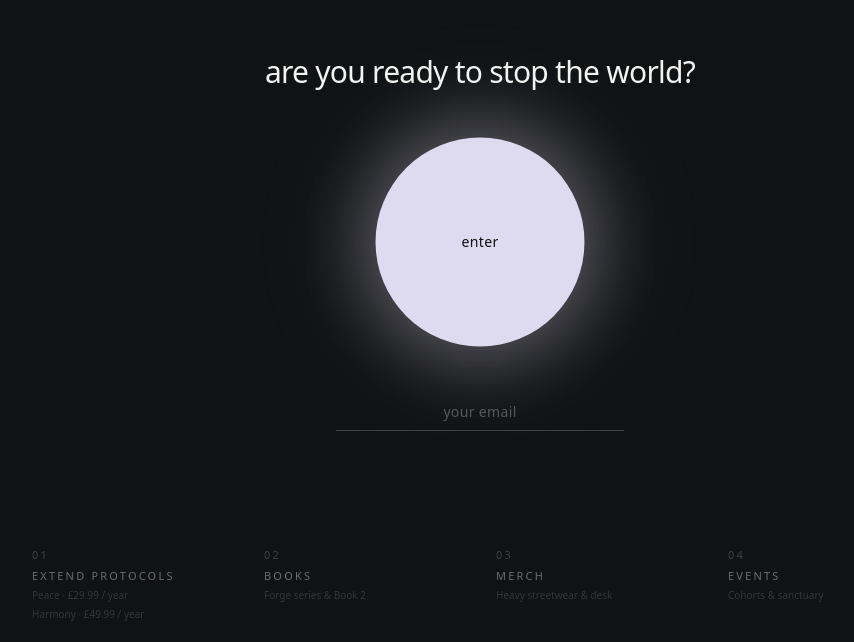
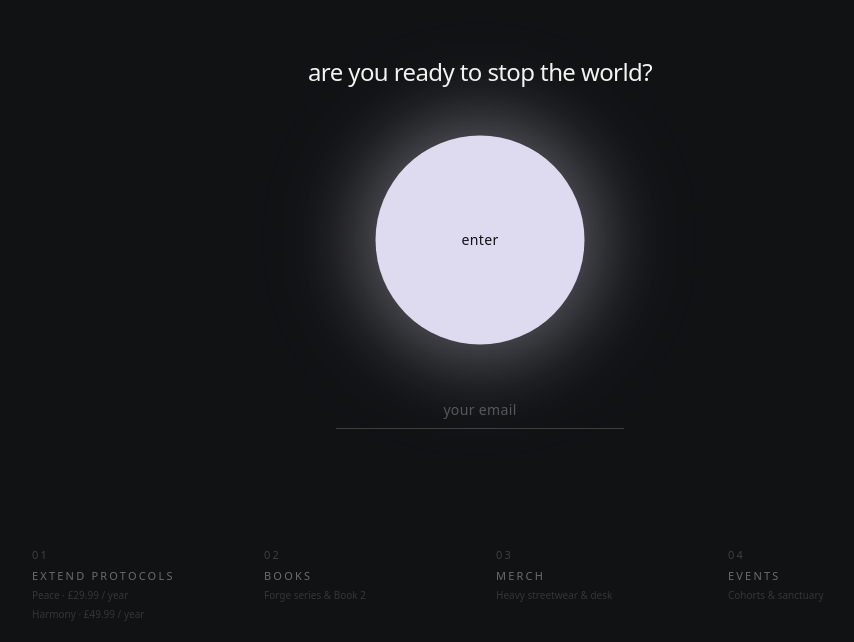
Before and after one commit to uppiliventures/stop-the-world, a Next.js app: page / in a window 1280 px wide. Shown: the part 158-800 px from the top of the page, without its empty margins (160-1014 px from the left). Built offline with nearby package versions, Linux system fonts and the light colour scheme; no server answers.

Commit message:
reduce header size

```diff
--- a/components/layout/Gate.tsx
+++ b/components/layout/Gate.tsx
@@ -321,7 +321,7 @@ export default function Gate({ onEnter, onBegin }: { onEnter: () => void; onBegi
 
       {/* Title — in normal flow during the form so it never crowds the orb. */}
       <h1
-        className="pointer-events-none px-2 text-center text-2xl font-light tracking-tight text-bone transition-opacity duration-[2000ms] sm:text-3xl"
+        className="pointer-events-none px-2 text-center text-xl font-light tracking-tight text-bone transition-opacity duration-[2000ms] sm:text-2xl"
         style={{ opacity: isForm ? 1 : 0 }}
       >
         are you ready to stop the world?
```
